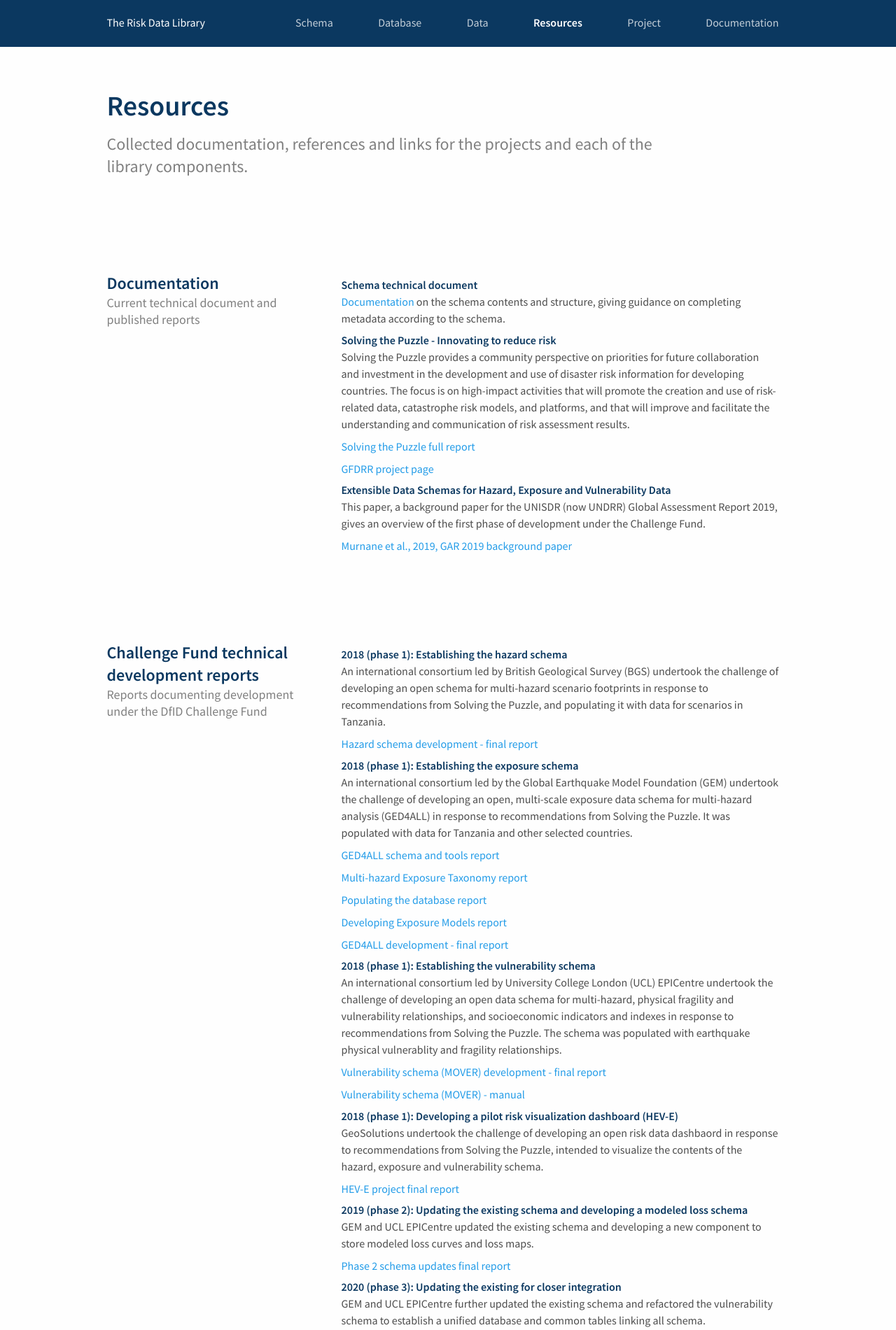
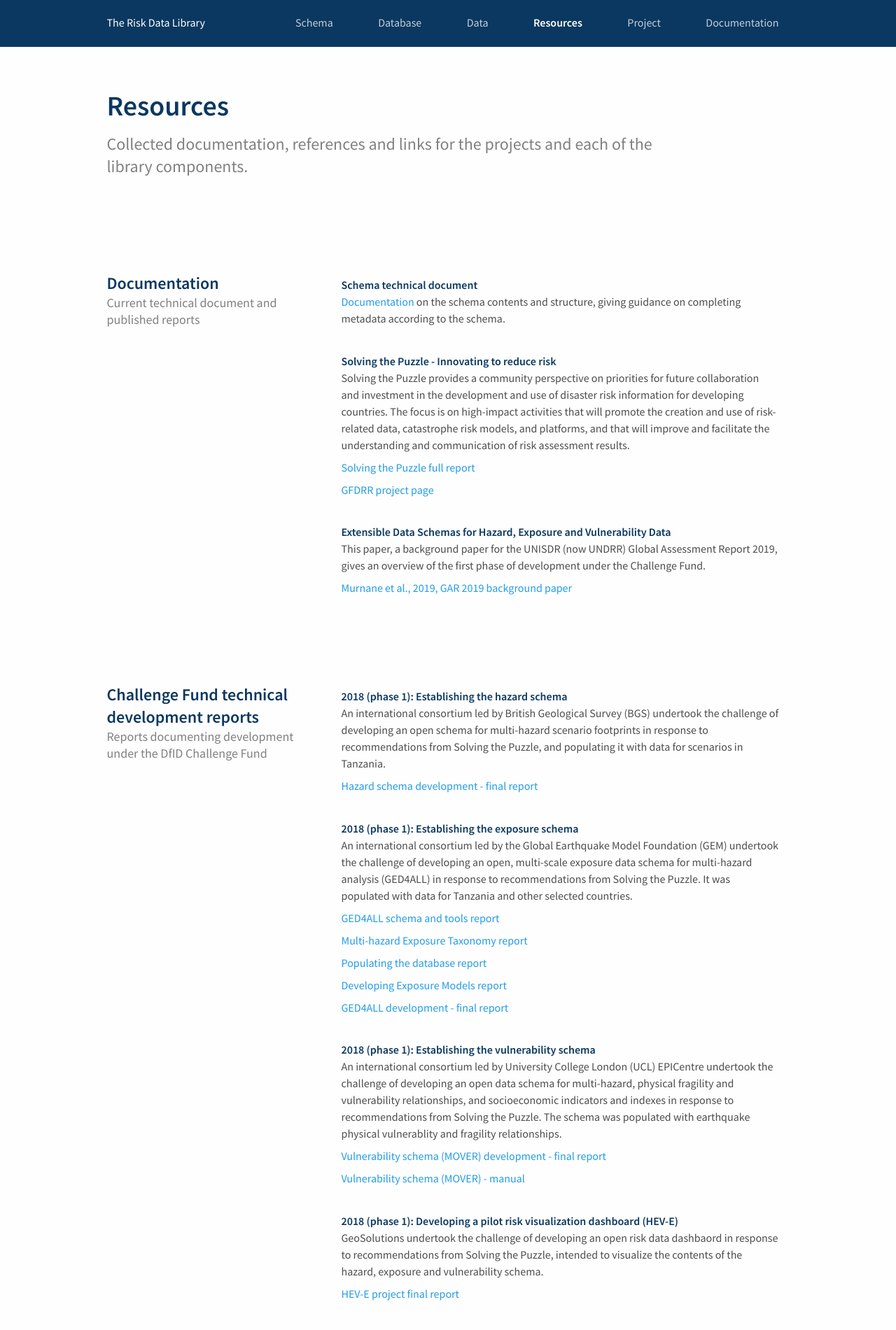
Before and after one commit to GFDRR/risk-data-library.github.io, a Jekyll site: the page built from resources.html, in a window 1280 px wide. Shown: the top 1901 px of the page at 70% size. Built offline with Jekyll 4.4.1, drawn with Linux system fonts in a browser that asks for light colours; nearby versions of some CDN libraries.

Commit message:
Update resources.html
update spacing

```diff
--- a/resources.html
+++ b/resources.html
@@ -10,6 +10,7 @@ description: Collected documentation, references and links for the projects and
       Current technical document and published reports
     </p>
   </div>
+
   <div class="reusable-component-right component-individual-right">
     <div class="reusable-content no-margin-bottom no-margin-top-first-title-color">
       <p class="title-color">
@@ -18,9 +19,7 @@ description: Collected documentation, references and links for the projects and
       <p>
         <a href="http://riskdatalibrary.org/documentation" class="link" download target="_blank">Documentation</a> on the schema contents and structure, giving guidance on completing metadata according to the schema.
       </p>
-    </div>
 
-    <div class="reusable-content no-margin-bottom no-margin-top-first-title-color">
       <p class="title-color">
         Solving the Puzzle - Innovating to reduce risk
       </p>
@@ -33,9 +32,7 @@ description: Collected documentation, references and links for the projects and
       <div class="link-under-paragraph-container">
         <a href="https://www.gfdrr.org/en/solving-puzzle-innovating-reduce-risk" class="link" target="_blank">GFDRR project page</a>
       </div>
-    </div>
 
-    <div class="reusable-content no-margin-bottom no-margin-top-first-title-color">
       <p class="title-color">
         Extensible Data Schemas for Hazard, Exposure and Vulnerability Data
       </p>
@@ -45,9 +42,8 @@ description: Collected documentation, references and links for the projects and
       <div class="link-under-paragraph-container">
         <a href="assets/docs/communityReports/Murnane_etal_2019_ExtensibleSchema_GAR19background.pdf" class="link" target="_blank">Murnane et al., 2019, GAR 2019 background paper</a>
       </div>
+
     </div>
-
-
   </div>
 </div>
 
@@ -68,19 +64,16 @@ description: Collected documentation, references and links for the projects and
       <p>
         An international consortium led by British Geological Survey (BGS) undertook the challenge of developing an open schema for multi-hazard scenario footprints in response to recommendations from Solving the Puzzle, and populating it with data for scenarios in Tanzania.
       </p>
-    </div>
       <div class="link-under-paragraph-container">
           <a href="assets/docs/technicalReports/challengefund_phase1_hazardSchemaDevelopment.pdf" class="link" target="_blank">Hazard schema development - final report</a>
       </div>
 
-    <div class="reusable-content no-margin-bottom no-margin-top-first-title-color">
       <p class="title-color">
         2018 (phase 1): Establishing the exposure schema
       </p>
       <p>
         An international consortium led by the Global Earthquake Model Foundation (GEM) undertook the challenge of developing an open, multi-scale exposure data schema for multi-hazard analysis (GED4ALL) in response to recommendations from Solving the Puzzle. It was populated with data for Tanzania and other selected countries.
       </p>
-    </div>
       <div class="link-under-paragraph-container">
           <a href="assets/docs/technicalReports/challengefund_phase1_exposureSchemaDevelopment_D1 - Exposure Data Schema and Tools.pdf" class="link" target="_blank">GED4ALL schema and tools report</a>
       </div>
@@ -97,14 +90,12 @@ description: Collected documentation, references and links for the projects and
           <a href="assets/docs/technicalReports/challengefund_phase1_exposureSchemaDevelopment_D5 - Final report.pdf" class="link" target="_blank">GED4ALL development - final report</a>
       </div>
 
-    <div class="reusable-content no-margin-bottom no-margin-top-first-title-color">
       <p class="title-color">
         2018 (phase 1): Establishing the vulnerability schema
       </p>
       <p>
         An international consortium led by University College London (UCL) EPICentre undertook the challenge of developing an open data schema for multi-hazard, physical fragility and vulnerability relationships, and socioeconomic indicators and indexes in response to recommendations from Solving the Puzzle. The schema was populated with earthquake physical vulnerablity and fragility relationships.
       </p>
-    </div>
       <div class="link-under-paragraph-container">
           <a href="assets/docs/technicalReports/challengefund_phase1_vulnerabilitySchemaDevelopment_MOVER Physical and Social vulnerability data schemas.pdf" class="link" target="_blank">Vulnerability schema (MOVER) development - final report</a>
       </div>
@@ -112,42 +103,37 @@ description: Collected documentation, references and links for the projects and
           <a href="assets/docs/technicalReports/challengefund_phase1_vulnerabilitySchemaDevelopment_moverManual.pdf" class="link" target="_blank">Vulnerability schema (MOVER) - manual</a>
       </div>
 
-    <div class="reusable-content no-margin-bottom no-margin-top-first-title-color">
       <p class="title-color">
         2018 (phase 1): Developing a pilot risk visualization dashboard (HEV-E)
       </p>
       <p>
         GeoSolutions undertook the challenge of developing an open risk data dashbaord in response to recommendations from Solving the Puzzle, intended to visualize the contents of the hazard, exposure and vulnerability schema.
       </p>
-    </div>
       <div class="link-under-paragraph-container">
           <a href="assets/docs/technicalReports/challengefund_phase1_HEV-E Final Report.pdf" class="link" target="_blank">HEV-E project final report</a>
       </div>
 
-    <div class="reusable-content no-margin-bottom no-margin-top-first-title-color">
       <p class="title-color">
         2019 (phase 2): Updating the existing schema and developing a modeled loss schema
       </p>
       <p>
         GEM and UCL EPICentre updated the existing schema and developing a new component to store modeled loss curves and loss maps.
       </p>
-    </div>
       <div class="link-under-paragraph-container">
           <a href="assets/docs/technicalReports/challengefund_phase2_schemaUpdates Final report.pdf" class="link" target="_blank">Phase 2 schema updates final report</a>
       </div>
 
-    <div class="reusable-content no-margin-bottom no-margin-top-first-title-color">
       <p class="title-color">
         2020 (phase 3): Updating the existing for closer integration
       </p>
       <p>
         GEM and UCL EPICentre further updated the existing schema and refactored the vulnerability schema to establish a unified database and common tables linking all schema.
       </p>
-    </div>
       <div class="link-under-paragraph-container">
           <a href="assets/docs/technicalReports/challengefund_phase3_schemaUpdates Final report.pdf" class="link" target="_blank">Phase 3 schema updates final report</a>
       </div>
 
+    </div>
   </div>
 </div>
 
```
Lines whose indentation alone changed are shown as unchanged.
